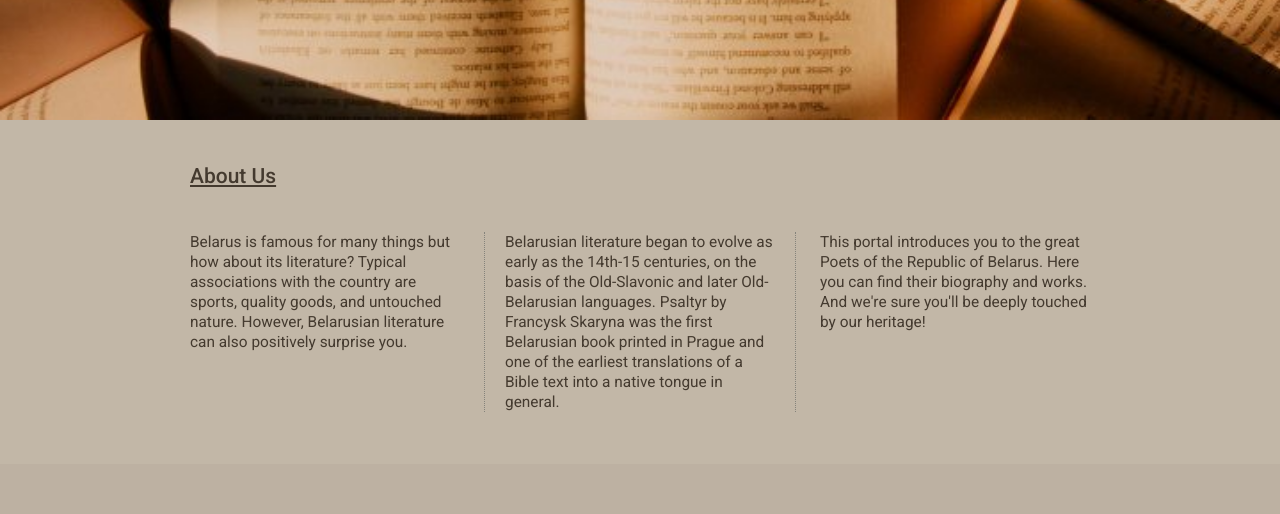
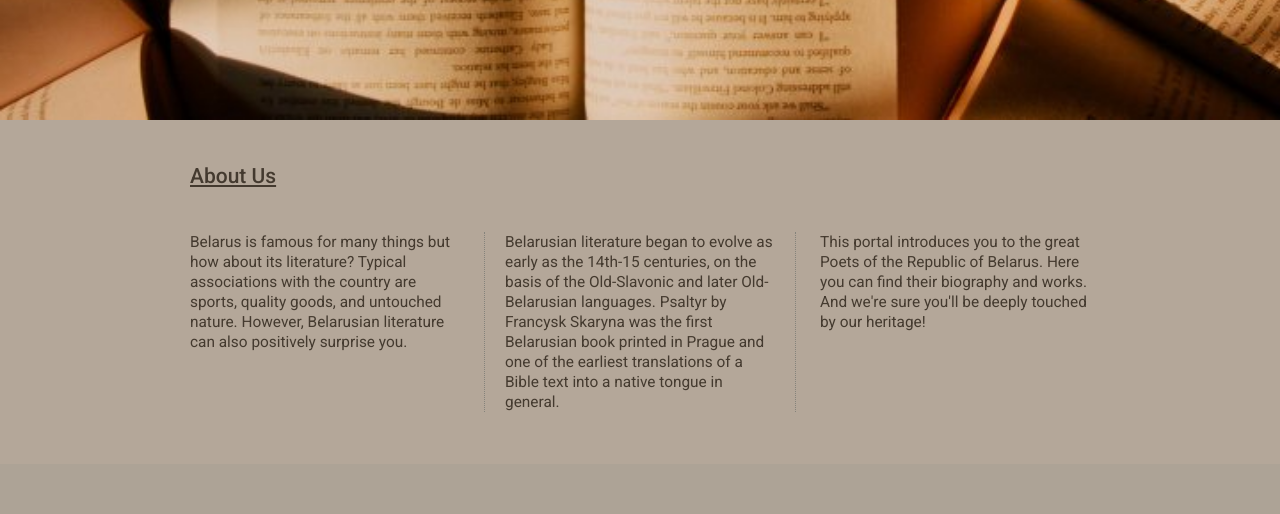
Before and after one commit to Cultural-portal/cultural-portal, an Angular app in the folder cultural-portal/: page /main in a window 1280 px wide. Shown: the part 680-1194 px from the top of the page. Built offline with nearby package versions, Linux system fonts and the light colour scheme.

Commit message:
fix: fix main styles

```diff
--- a/cultural-portal/src/app/core/components/author-of-day/author-of-day/author-of-day.component.scss
+++ b/cultural-portal/src/app/core/components/author-of-day/author-of-day/author-of-day.component.scss
@@ -3,7 +3,7 @@ $card-color: rgb(231, 229, 227);
 $shadow-color: rgba(73, 63, 53, 0.75);
 
 .author-of-day {
-    background-color: rgb(189, 177, 162);
+    background-color: rgb(173, 163, 150);
     color: rgb(77, 71, 62);
 
     .container {
--- a/cultural-portal/src/app/core/components/description/description/description.component.scss
+++ b/cultural-portal/src/app/core/components/description/description/description.component.scss
@@ -1,7 +1,7 @@
 $border-color: rgb(133, 131, 123);
 
 .description {
-    background-color: rgb(194, 183, 167);
+    background-color: rgb(180, 167, 153);
     color: rgb(68, 58, 47);
 
     .container {
```
